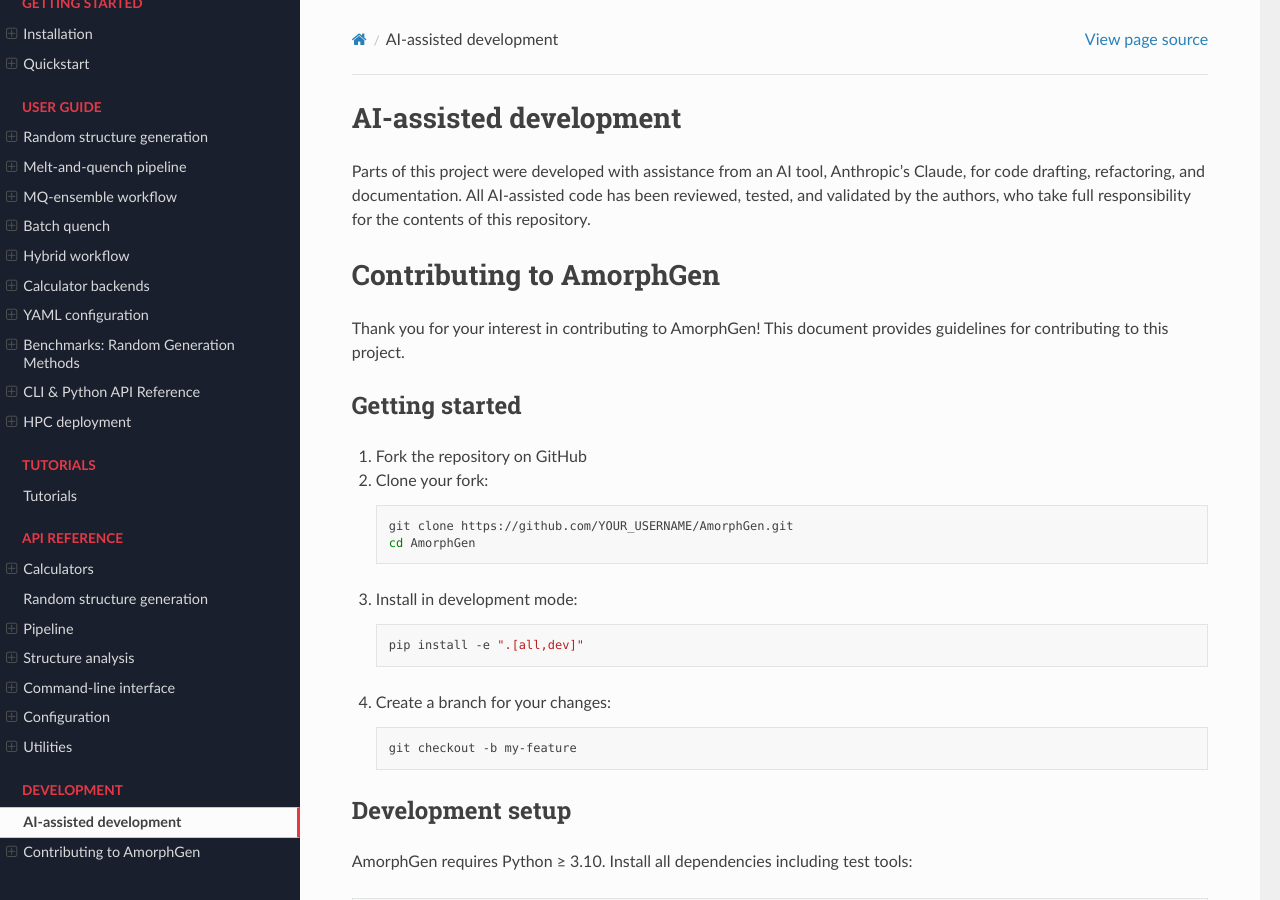
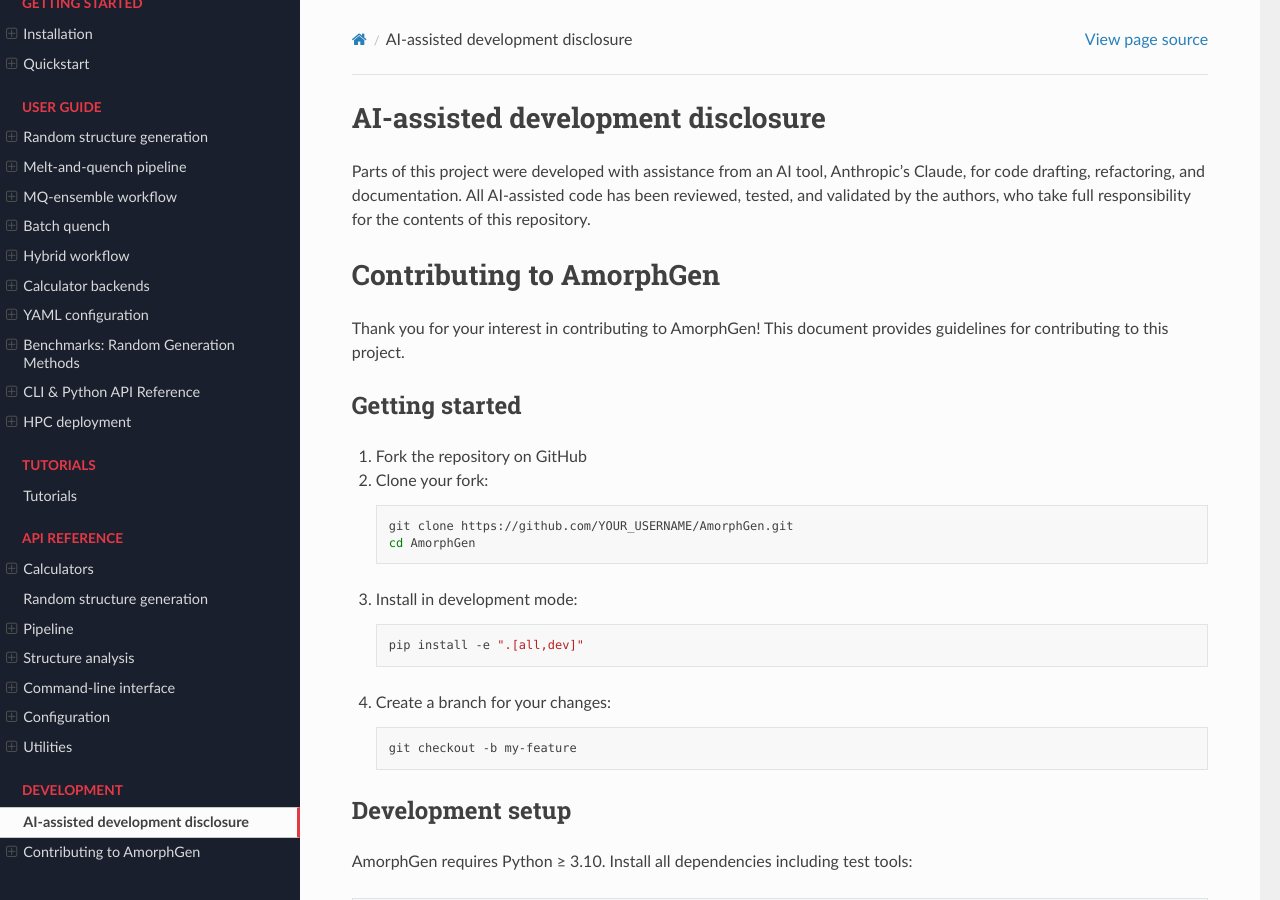
Before and after one commit to SMTG-Bham/AmorphGen, a Sphinx documentation site: the page built from docs/contributing.md, in a window 1280 px wide and 900 px high. Built offline with Sphinx 7.4.7 and the Read the Docs theme 3.1.0, drawn with Linux system fonts in a browser that asks for light colours.

Commit message:
Update contributing.md

```diff
--- a/docs/contributing.md
+++ b/docs/contributing.md
@@ -1,4 +1,4 @@
-## AI-assisted development
+## AI-assisted development disclosure
 
 Parts of this project were developed with assistance from an AI tool,
 Anthropic's Claude, for code drafting, refactoring, and documentation.
```
